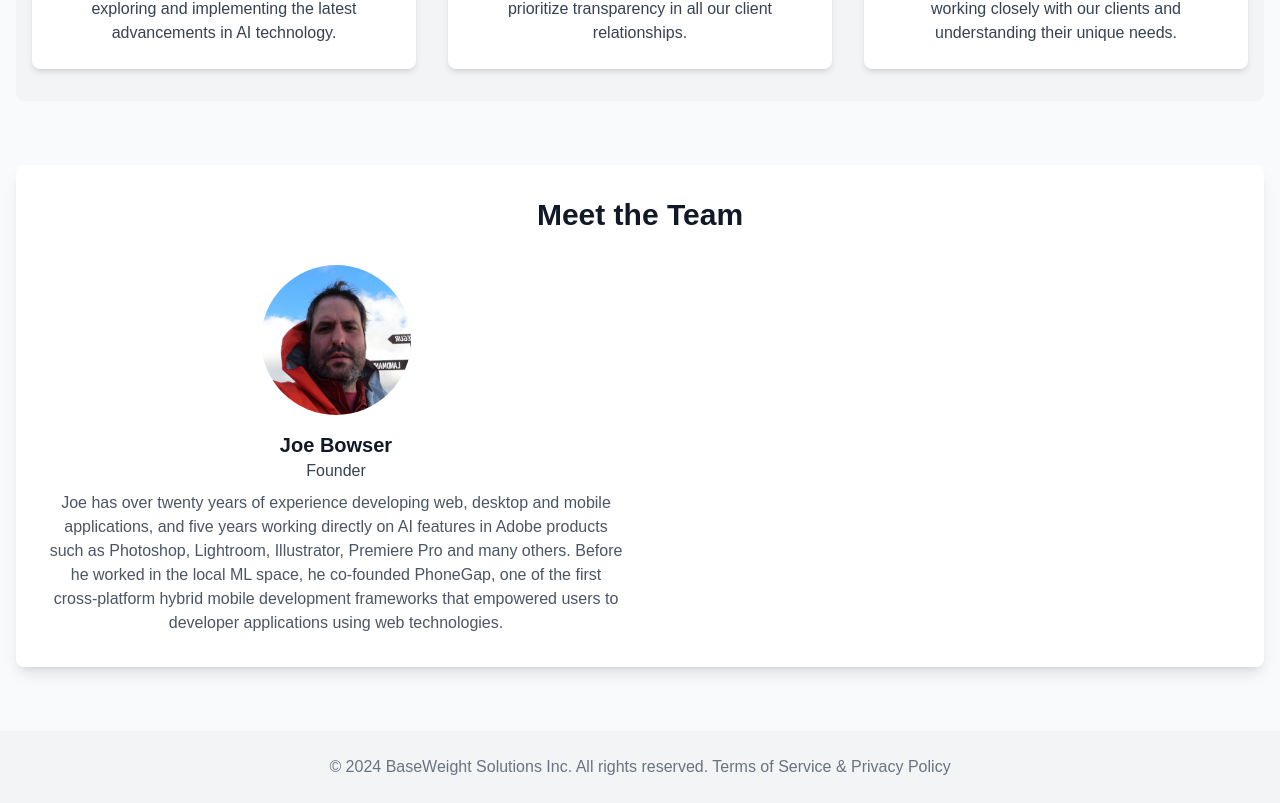
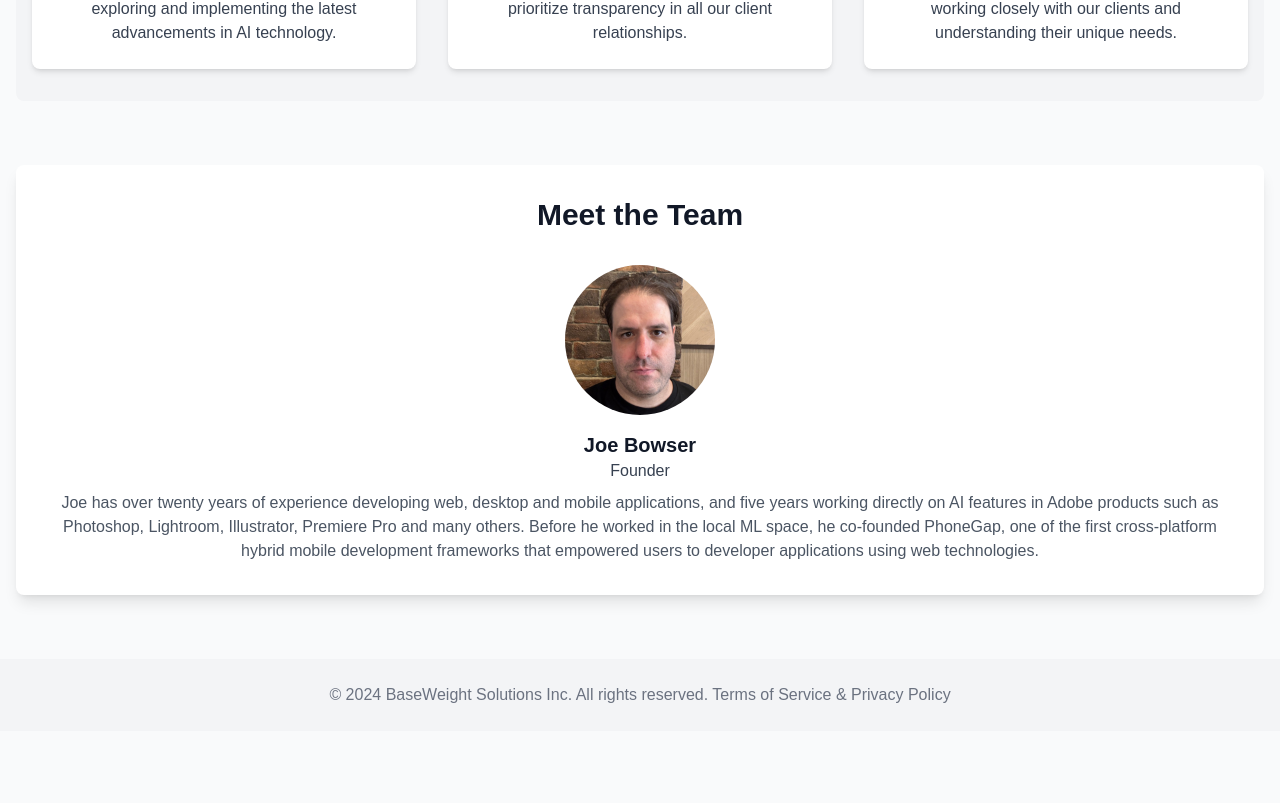
Before and after one commit to baseweight/baseweight.ai, a Next.js app: page /about in a window 1280 px wide. Shown: the part 509-1312 px from the top of the page. After the commit the page ends 1240 px from the top, so only its background shows below. Built offline with nearby package versions, Linux system fonts and the light colour scheme.

Commit message:
changed css

```diff
--- a/app/about/page.tsx
+++ b/app/about/page.tsx
@@ -50,7 +50,7 @@
         {/* Team Section */}
         <section className="bg-white shadow-lg rounded-lg p-8">
           <h2 className="text-3xl font-bold text-center mb-8">Meet the Team</h2>
-          <div className="grid grid-cols-1 md:grid-cols-2 lg:grid-cols-2 gap-8">
+          <div className="grid grid-cols-1 md:grid-cols-2 lg:grid-cols-1 gap-8">
             {/* Team Member 1 */}
             <div className="flex flex-col items-center text-center">
               <Image
```
Also changed, not shown: public/new_joe.jpg.
